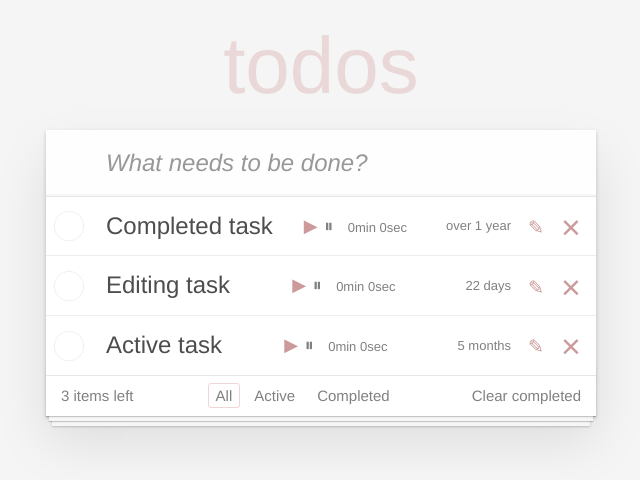
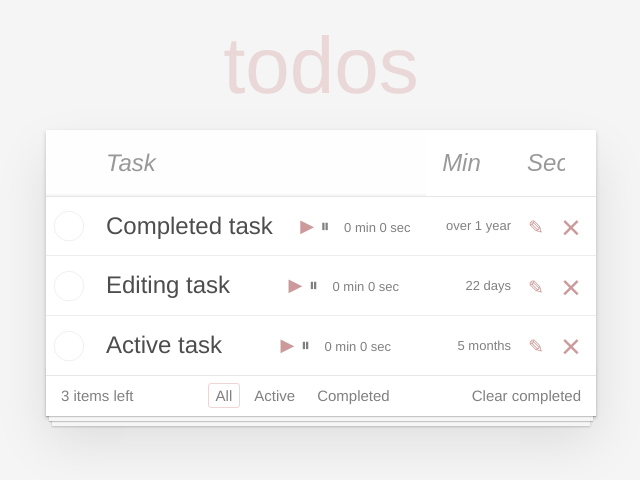
Before and after one commit to OlegGuman/Todo_List_App, a React (Create React App) app: page / in a window 1280 px wide. Shown: the top 480 px of the page, without its empty margins (319-959 px from the left). Built offline with nearby package versions, Linux system fonts and the light colour scheme.

Commit message:
added tim in header

```diff
--- a/src/components/app/App.js
+++ b/src/components/app/App.js
@@ -6,7 +6,6 @@ import TaskList from '../taskList'
 import './app.css'
 
 export default class App extends React.Component {
-
   generateId = () => {
     return Math.random().toString(16).slice(2) + new Date().getTime().toString(36)
   }
@@ -15,26 +14,31 @@ export default class App extends React.Component {
     todoData: [
       {
         id: 1,
+        timeMin: 0,
+        timeSec: 0,
         status: 'active',
         isDone: false,
         title: 'Completed task',
         created: new Date(2021, 5, 10, 8, 15, 0),
       },
-      { id: 2, status: 'active', isDone: false, title: 'Editing task', created: new Date(2022, 8, 7, 8, 15, 0) },
-      { id: 3, status: 'active', isDone: false, title: 'Active task', created: new Date(2022, 4, 5, 8, 15, 0) },
+      { id: 2, timeMin: 0, timeSec: 0, status: 'active', isDone: false, title: 'Editing task', created: new Date(2022, 8, 7, 8, 15, 0) },
+      { id: 3, timeMin: 0, timeSec: 0, status: 'active', isDone: false, title: 'Active task', created: new Date(2022, 4, 5, 8, 15, 0) },
     ],
     filter: 'all',
   }
 
-  handleCreateTask = (text) => {
+  handleCreateTask = (text, min, sec) => {
+    min !== '' ? min : (min = 0)
+    sec !== '' ? sec : (sec = 0)
     const newItem = {
       id: this.generateId(),
+      timeMin: min,
+      timeSec: sec,
       status: 'active',
       isDone: false,
       title: text,
       created: Date.now(),
     }
-
     this.setState(({ todoData }) => {
       const newArray = [...todoData, newItem]
       return {
--- a/src/components/newTaskForm/NewTaskForm.js
+++ b/src/components/newTaskForm/NewTaskForm.js
@@ -4,37 +4,77 @@ import './newTaskForm.css'
 export default class NewTaskForm extends React.Component {
   static defaultProps = {
     handleSubmitForm: () => {},
-    handleAddNewTask: () => {},
+    handleTaskTitle: () => {},
+    handleTimeMin: () => {},
+    handleTimeSec: () => {},
   }
 
   state = {
-    title: '',
+    titleTask: '',
+    timeTaskMin: '',
+    timeTaskSec: '',
+  }
+
+  handleTaskTitle = ({target: {value}}) => {
+    this.setState({
+      titleTask: value,
+    })
+  }
+
+  handleTimeMin = ({target: {value}}) => {
+    this.setState({
+      timeTaskMin: value,
+    })
+  }
+
+  handleTimeSec = ({target: {value}}) => {
+    this.setState({
+      timeTaskSec: value,
+    })
   }
 
   handleSubmitForm = (e) => {
+    const {titleTask, timeTaskMin, timeTaskSec} = this.state
     e.preventDefault()
-    this.props.onCreateTask(this.state.title)
+    this.props.onCreateTask(titleTask, timeTaskMin, timeTaskSec)
     this.setState({
-      title: '',
-    })
-  }
-
-  handleAddNewTask = (e) => {
-    this.setState({
-      title: e.target.value,
+      titleTask: '',
+      timeTaskMin: '',
+      timeTaskSec: ''
     })
   }
 
   render() {
+    const {titleTask, timeTaskMin, timeTaskSec} = this.state
     return (
-      <form onSubmit={this.handleSubmitForm}>
+      <form className="new-todo-form" onSubmit={this.handleSubmitForm}>
         <input
           className="new-todo"
-          type="text"
-          placeholder="What needs to be done?"
-          onChange={this.handleAddNewTask}
-          value={this.state.title}
+          type='text'
+          name='title'
+          placeholder="Task"
+          onChange={this.handleTaskTitle}
+          value={titleTask}
         />
+        <input
+          className="new-todo-form__timer"
+          name='min'
+          max='59'
+          type='number'
+          onChange={this.handleTimeMin}
+          value={timeTaskMin}
+          placeholder="Min"
+        />
+        <input
+          className="new-todo-form__timer"
+          name='sec'
+          max='59'
+          type='number'
+          onChange={this.handleTimeSec}
+          value={timeTaskSec}
+          placeholder="Sec"
+        />
+        <input className='new-todo-form__submit' type='submit'/>
       </form>
     )
   }
--- a/src/components/newTaskForm/newTaskForm.css
+++ b/src/components/newTaskForm/newTaskForm.css
@@ -1,3 +1,20 @@
+.new-todo-form{
+	display: flex;
+}
+
+.new-todo-form__timer {
+	width: 15%;
+	padding: 16px 16px 16px 16px;
+	border: none;
+	font-size: 24px;
+}
+
+.new-todo-form__submit {
+	display: none;
+}
+
+
+
 .new-todo,
 .edit {
 	position: relative;
--- a/src/components/taskList/task/Task.js
+++ b/src/components/taskList/task/Task.js
@@ -27,6 +27,7 @@ export default class Task extends React.Component {
 
   render() {
     const { props, onChangeTaskStatus, onDeleted } = this.props
+    const {timeMin, timeSec} = props
     return (
       <div className="view">
         <input
@@ -37,7 +38,7 @@ export default class Task extends React.Component {
         />
         <label>
           <span className="description">{props.title}</span>
-          <TimerTask />
+          <TimerTask timeMin={timeMin} timeSec={timeSec} />
           <span className="created">{this.createdTime(props.created)}</span>
         </label>
         <button className="icon icon-edit"></button>
--- a/src/components/timerTask/TimerTask.js
+++ b/src/components/timerTask/TimerTask.js
@@ -3,9 +3,9 @@ import './timerTask.css'
 
 export default class TimerTask extends Component {
   state = {
-    totalTime: new Date(0, 0, 0),
-    min: 0,
-    sec: 0,
+
+    min: this.props.timeMin,
+    sec: this.props.timeSec,
   }
 
   timeCount = () => {
@@ -14,9 +14,12 @@ export default class TimerTask extends Component {
     if (sec < 60) {
       sec++
     }
-    if (sec === 60) {
+    if (sec >= 60) {
       sec = 0
       min++
+    }
+    if (min >= 60) {
+      min = 0
     }
 
     this.setState({
@@ -44,7 +47,7 @@ export default class TimerTask extends Component {
       <span className="item-timer">
         <button onClick={() => this.timerPlay()} className="icon-play"></button>
         <button onClick={() => this.timePause()} className="icon-pause"></button>
-        <span className="total-time">{`${min}min ${sec}sec`}</span>
+        <span className="total-time">{`${min} min ${sec} sec`}</span>
       </span>
     )
   }
```
